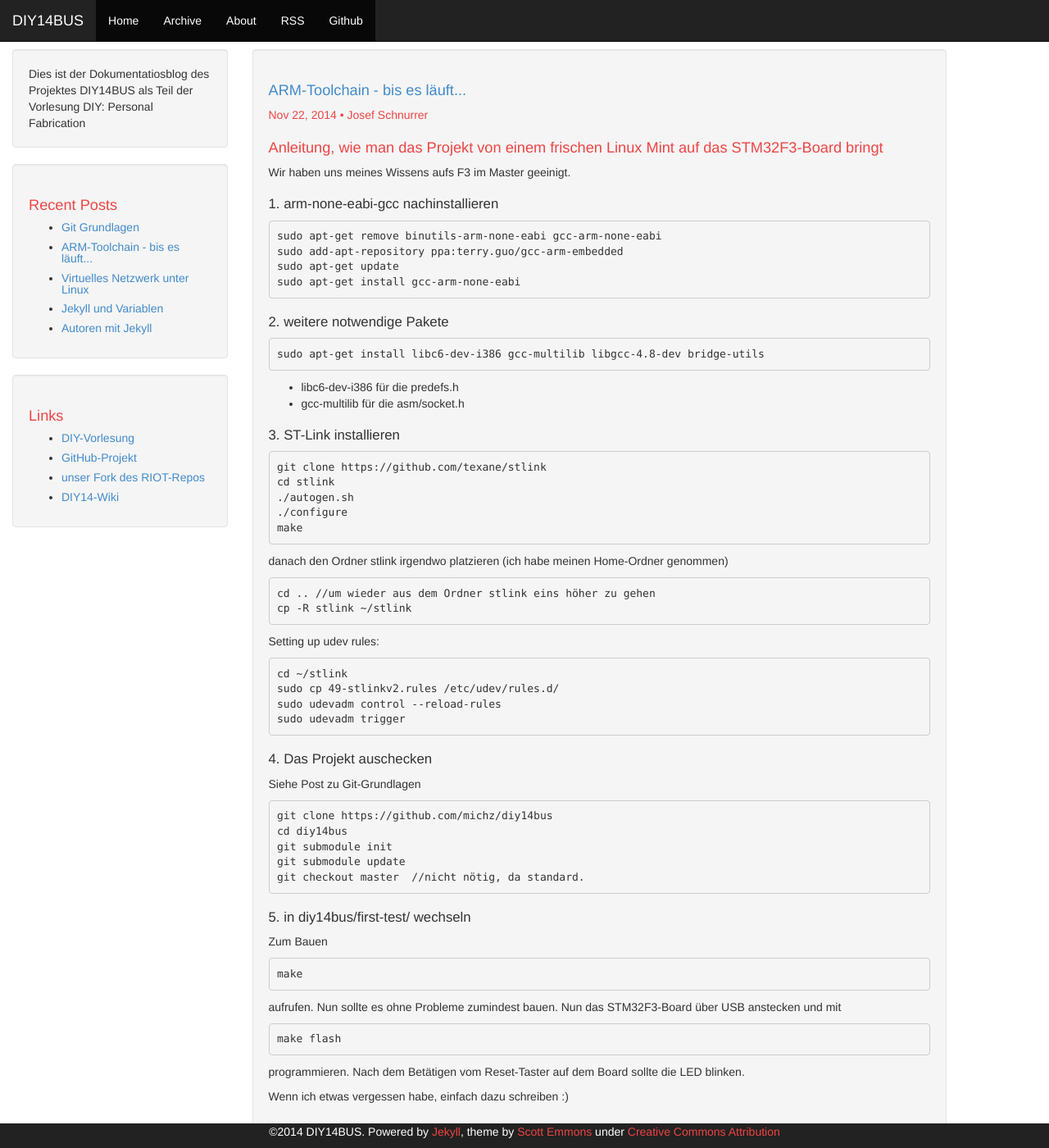
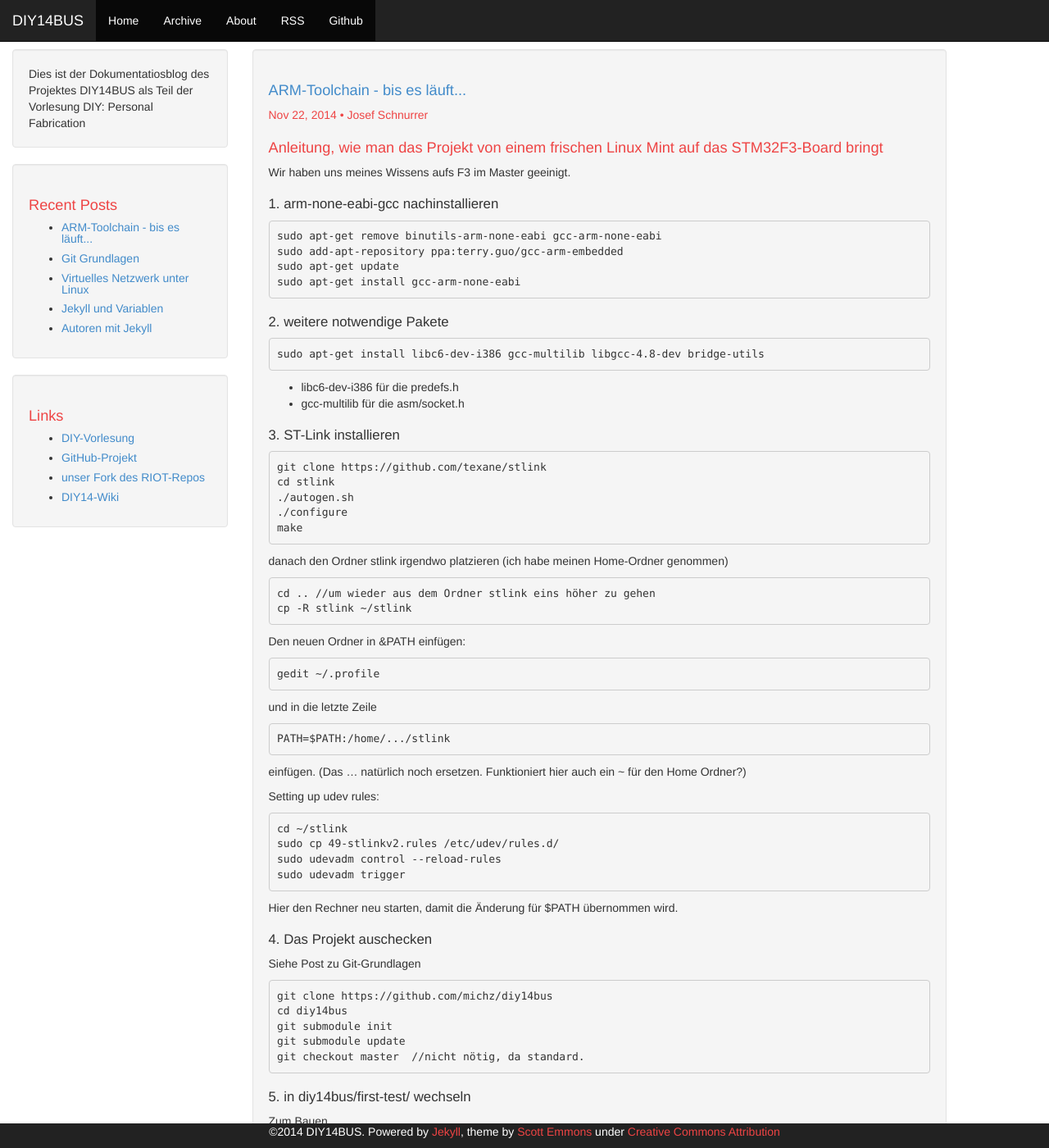
Before and after one commit to michz/diy14bus, a Jekyll site: the page built from _posts/2014-11-22-Arm-Toolchain.markdown, in a window 1280 px wide and 1400 px high. Shown: the whole window at 82% size. Built offline with Jekyll 4.4.1, drawn with Linux system fonts in a browser that asks for light colours; Markdown is read by kramdown in place of the engine named in the settings.

Commit message:
ARM-Toolchain Versuch 2

```diff
--- a/_posts/2014-11-22-Arm-Toolchain.markdown
+++ b/_posts/2014-11-22-Arm-Toolchain.markdown
@@ -40,6 +40,16 @@
 	cd .. //um wieder aus dem Ordner stlink eins höher zu gehen
 	cp -R stlink ~/stlink
 
+Den neuen Ordner in &PATH einfügen:
+
+    gedit ~/.profile
+
+und in die letzte Zeile
+
+    PATH=$PATH:/home/.../stlink
+
+einfügen. (Das ... natürlich noch ersetzen. Funktioniert hier auch ein ~ für den Home Ordner?)
+
 Setting up udev rules:
 
 	cd ~/stlink
@@ -47,6 +57,7 @@
     sudo udevadm control --reload-rules
     sudo udevadm trigger
 
+Hier den Rechner neu starten, damit die Änderung für $PATH übernommen wird.
 
 ## 4. Das Projekt auschecken
 Siehe Post zu Git-Grundlagen
--- a/_posts/2014-11-22-Git-Grundlagen.markdown
+++ b/_posts/2014-11-22-Git-Grundlagen.markdown
@@ -16,13 +16,13 @@
     git submodule init
     git submodule update
     git checkout master //Für den Quellcode
-    git checkout gh_pages //Für die Blogeinträge
+    git checkout gh-pages //Für die Blogeinträge
 
 ## Die Änderungen hochladen
 
-    git add neue_datei.txt //für neue Dateien oder einfach mit -a
+    git add neue_datei.txt //für neue Dateien oder einfach mit -A
     git commit -m "My changes"
-    git push origin master //oder statt "master" dann "gh_pages" für Blogeinträge
+    git push origin master //oder statt "master" dann "gh-pages" für Blogeinträge
 
 ## lokale Kopie aktualisieren
 Ich will mein lokales Repository auf neusten Stand holen ohne löschen und git clone
```
Also changed, not shown: other parts of _posts/2014-11-22-Arm-Toolchain.markdown (+1 -1 lines).
